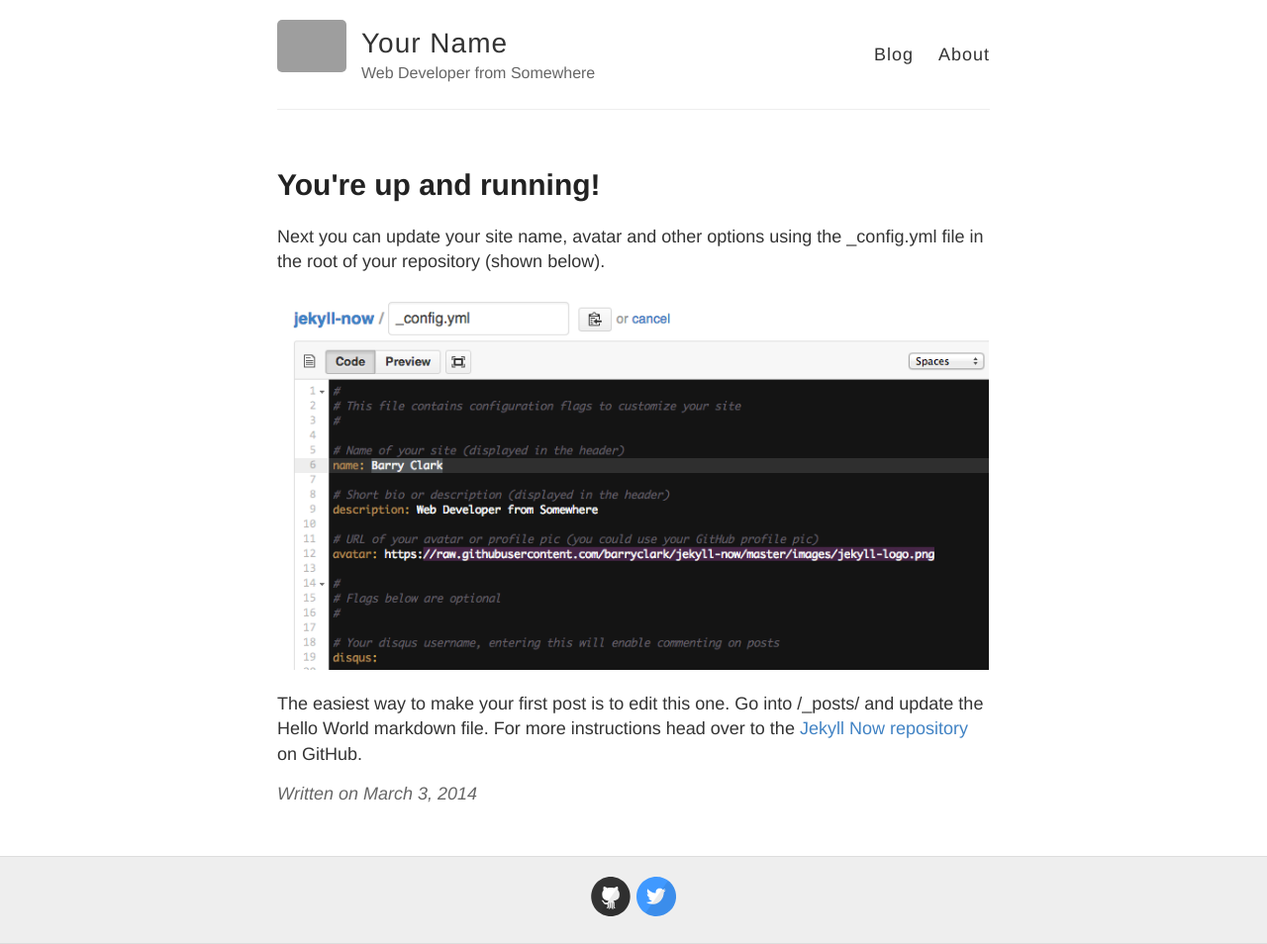
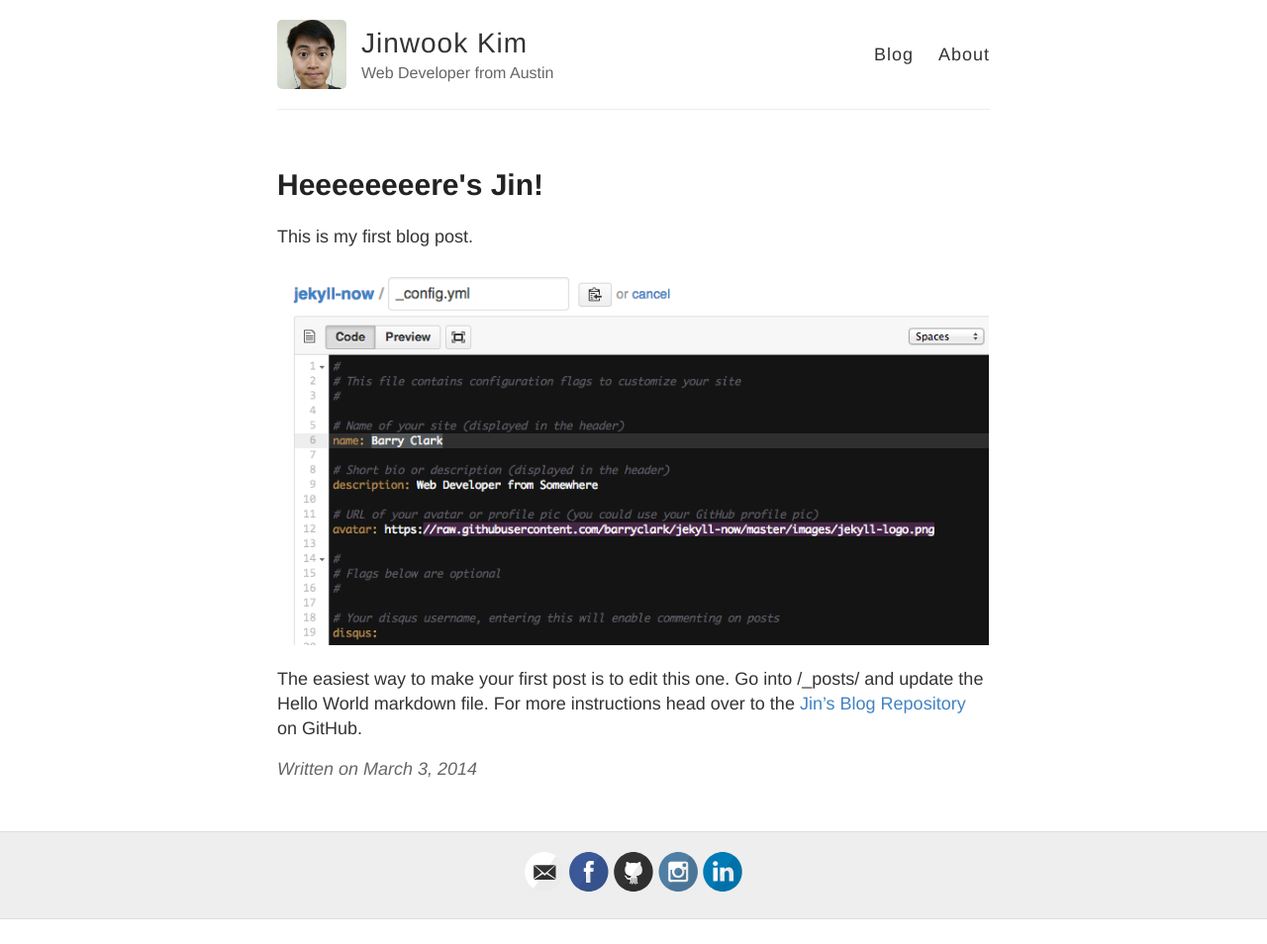
Before and after one commit to jinwook-k/jinwookkim.github.io, a Jekyll site: the page built from _posts/2014-3-3-Hello-World.md, in a window 1280 px wide. Shown: the whole page at 99% size. Built offline with Jekyll 4.4.1, drawn with Linux system fonts in a browser that asks for light colours; after the commit the page ends 929 px from its top, so only the background shows below that; grey boxes are pictures that could not be loaded.

Commit message:
updated the template to be more personable, added my avatar, and edited my first blog post

```diff
--- a/_config.yml
+++ b/_config.yml
@@ -3,13 +3,13 @@
 #
 
 # Name of your site (displayed in the header)
-name: Your Name
+name: Jinwook Kim
 
 # Short bio or description (displayed in the header)
-description: Web Developer from Somewhere
+description: Web Developer from Austin
 
 # URL of your avatar or profile pic (you could use your GitHub profile pic)
-avatar: https://raw.githubusercontent.com/barryclark/jekyll-now/master/images/jekyll-logo.png
+avatar: /images/jinwook_kim.jpg
 
 #
 # Flags below are optional
@@ -18,15 +18,15 @@ avatar: https://raw.githubusercontent.com/barryclark/jekyll-now/master/images/je
 # Includes an icon in the footer for each username you enter
 footer-links:
   dribbble:
-  email:
-  facebook:
+  email: jinwook.kim@utexas.edu
+  facebook: JinwookKim01
   flickr:
-  github: barryclark/jekyll-now
-  instagram:
-  linkedin:
+  github: JinwookKim
+  instagram: Jinwookster
+  linkedin: jinwook-kim-b0371b86
   pinterest:
   rss: # just type anything here for a working RSS icon
-  twitter: jekyllrb
+  twitter:
   stackoverflow: # your stackoverflow profile, e.g. "users/50476/bart-kiers"
   youtube: # channel/<your_long_string> or user/<user-name>
   googleplus: # anything in your profile username that comes after plus.google.com/
--- a/_posts/2014-3-3-Hello-World.md
+++ b/_posts/2014-3-3-Hello-World.md
@@ -1,10 +1,10 @@
 ---
 layout: post
-title: You're up and running!
+title: Heeeeeeeere's Jin!
 ---
 
-Next you can update your site name, avatar and other options using the _config.yml file in the root of your repository (shown below).
+This is my first blog post.
 
 ![_config.yml]({{ site.baseurl }}/images/config.png)
 
-The easiest way to make your first post is to edit this one. Go into /_posts/ and update the Hello World markdown file. For more instructions head over to the [Jekyll Now repository](https://github.com/barryclark/jekyll-now) on GitHub.
+The easiest way to make your first post is to edit this one. Go into /_posts/ and update the Hello World markdown file. For more instructions head over to the [Jin's Blog Repository](https://github.com/JinwookKim/jinwookkim.github.io) on GitHub.
```
Also changed, not shown: README.md, images/jinwook_kim.jpg (added).
